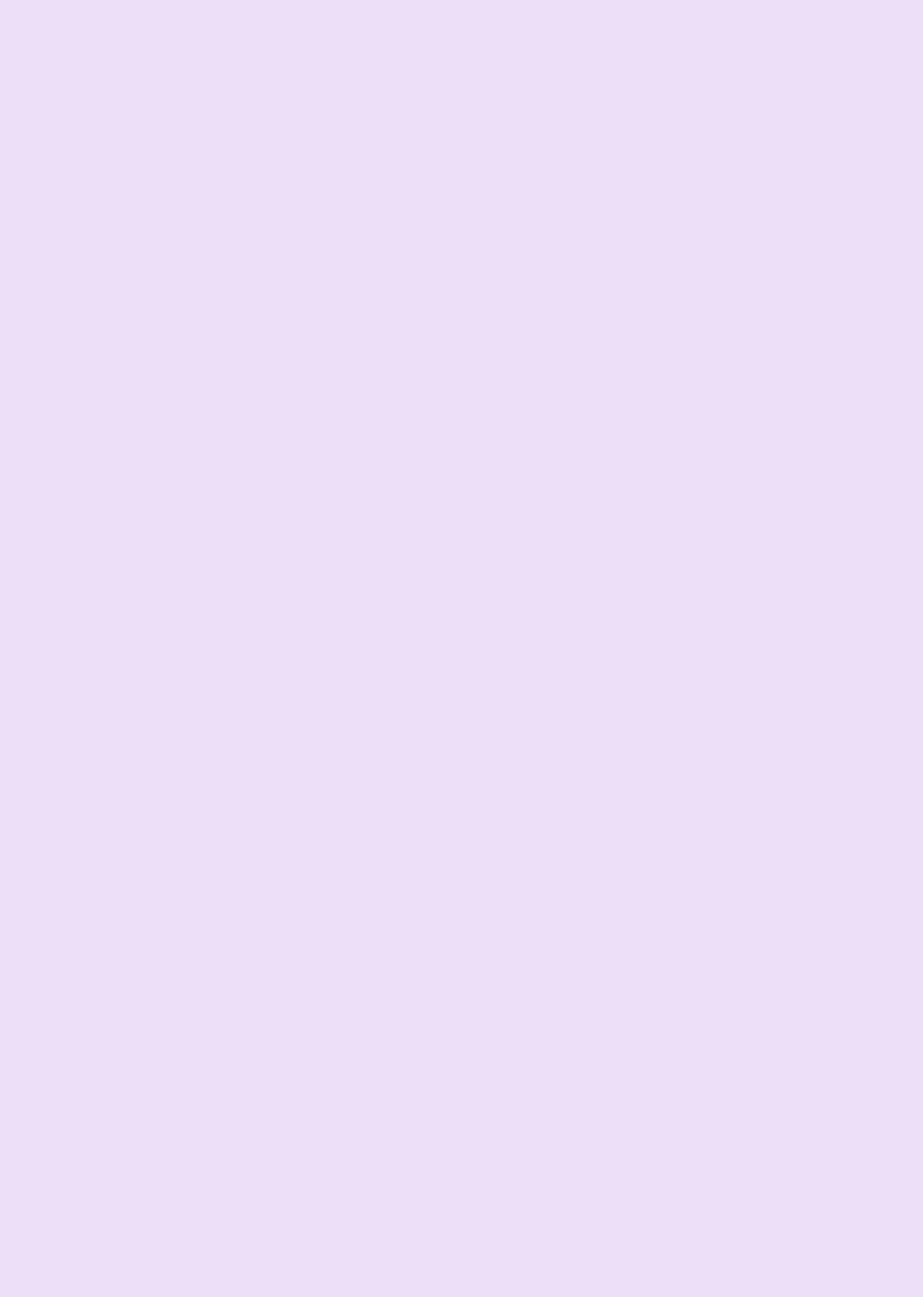
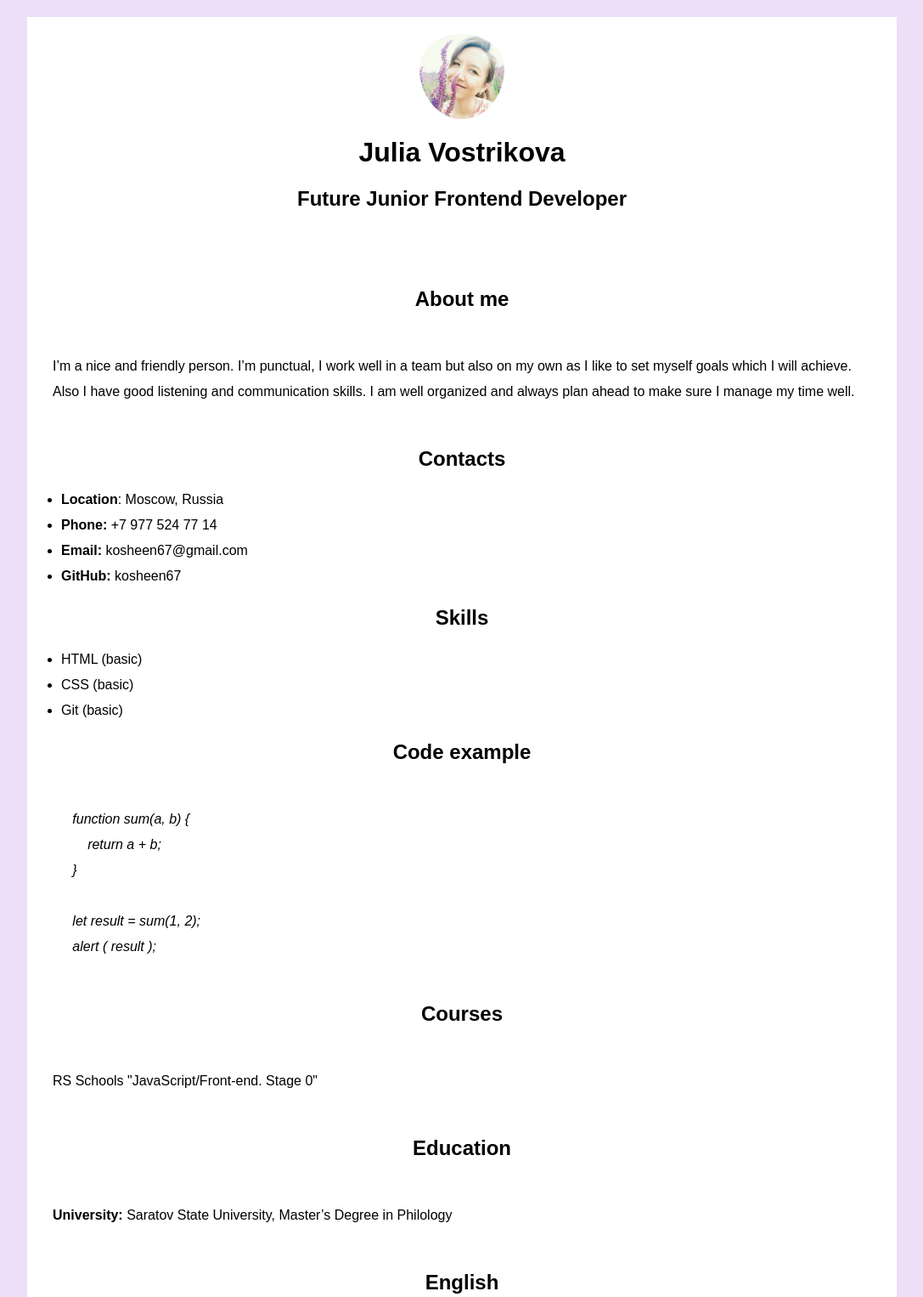
Before and after one commit to kosheen67/rsschool-cv, a plain HTML site: page index.html in a window 1280 px wide. Shown: the top 1526 px of the page at 85% size, without its empty margins (96-1183 px from the left). Before the commit the page ends 800 px from the top, so only its background shows below. Drawn offline with Linux system fonts and the light colour scheme.

Commit message:
feat: add 7 parts with about me, contacts, skills, code example, courses, education, English

```diff
--- a/index.html
+++ b/index.html
@@ -9,8 +9,42 @@
 <body>
     <div class="main-container">
         <header>
+            <img src="photo.jpg" alt="my photo" width="100" height="100">
+            <h1>Julia Vostrikova</h1>
+            <h2>Future Junior Frontend Developer</h2>
+        </header>
+        <main>
+            <h2>About me</h2>
+            <p>I’m a nice and friendly person. I’m punctual, I work well in a team but also on my own as I like to set myself goals which I will achieve. Also I have good listening and communication skills. I am well organized and always plan ahead to make sure I manage my time well.</p>
+            <h2>Contacts</h2>
+            <ul>
+                <li><b>Location</b>: Moscow, Russia</li>
+                <li><b>Phone:</b> +7 977 524 77 14</li>
+                <li><b>Email:</b> kosheen67@gmail.com</li>
+                <li><b>GitHub:</b> kosheen67</li>
+            </ul>
+            <h2>Skills</h2>
+            <ul>
+                <li>HTML (basic)</li>
+                <li>CSS (basic)</li>
+                <li>Git (basic)</li>
+            </ul>
+            <h2>Code example</h2>
+            <pre><code><i>
+            function sum(a, b) {
+                return a + b;
+            }
 
-        </header>
+            let result = sum(1, 2);
+            alert ( result );
+        </i></code></pre>
+        <h2>Courses</h2>
+        <p>RS Schools "JavaScript/Front-end. Stage 0"</p>
+        <h2>Education</h2>
+        <p><b>University:</b> Saratov State University, Master’s Degree in Philology</p>
+        <h2>English</h2>
+        <p>C1 Advanced</p>
+        </main>
     </div>
 </body>
 </html>
--- a/style.css
+++ b/style.css
@@ -8,3 +8,33 @@ body {
     width: 1024px;
     background: white;
 }
+
+img {
+    border-radius: 50%;
+    display: block;
+    margin-right: auto;
+    margin-left: auto;
+    padding-top: 20px;
+}
+
+h1, h2 {
+    text-align: center;
+}
+
+main {
+    padding-top: 50px;
+}
+
+p {
+    padding: 30px;
+    line-height: 30px;
+}
+
+li {
+    line-height: 30px;
+}
+
+code {
+font-family:Arial, Helvetica, sans-serif;
+line-height: 30px;
+}
```
